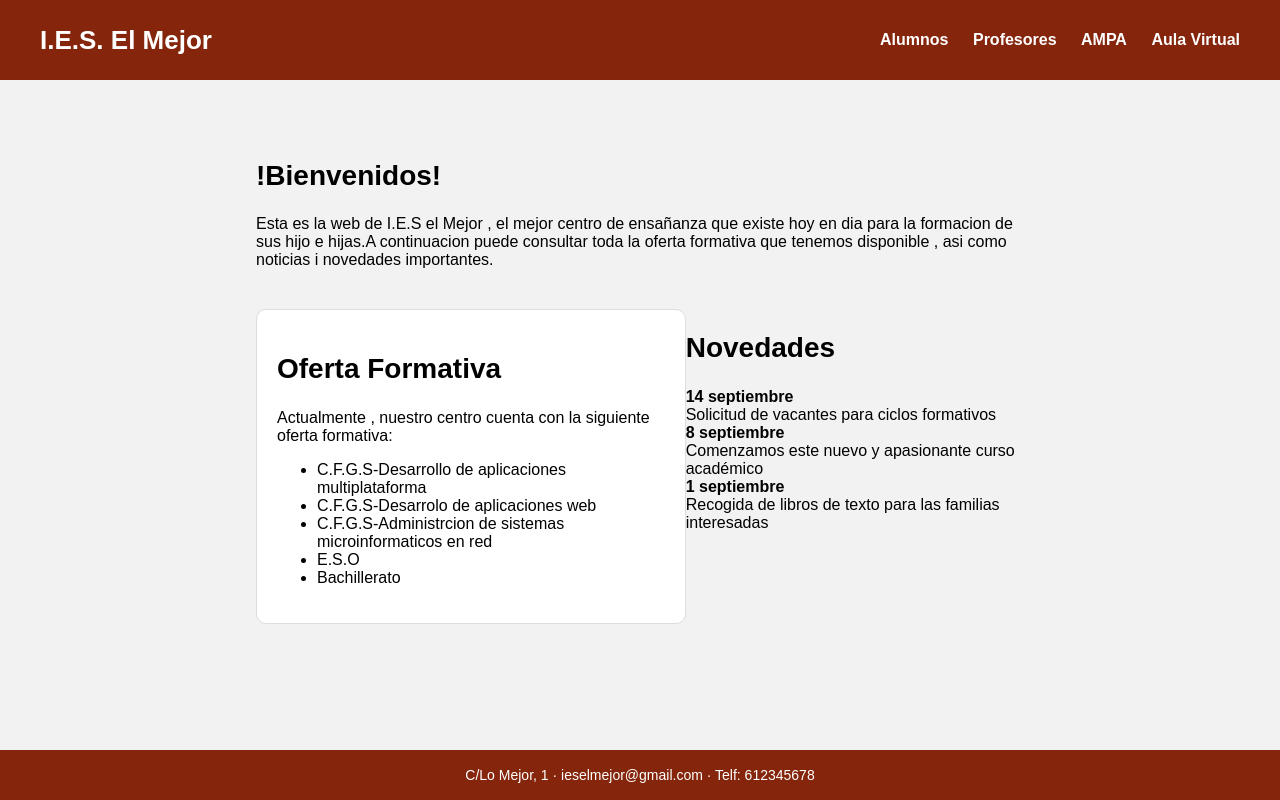
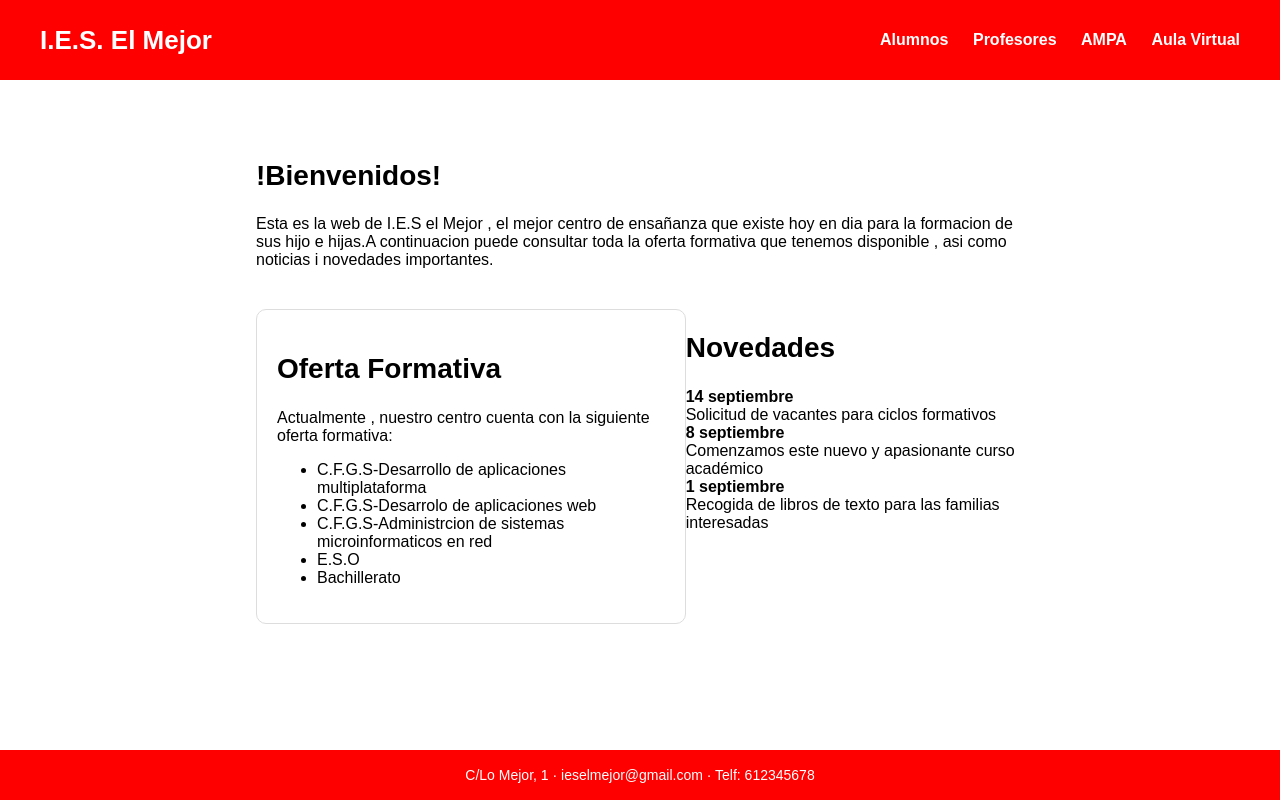
Before and after one commit to ornyx50/Aplicaciones-_web-de-Javier-, a plain HTML site: page flex/flex.html in a window 1280 px wide. Drawn offline with Linux system fonts and the light colour scheme.

Commit message:
Update flex.css

```diff
--- a/flex/flex.css
+++ b/flex/flex.css
@@ -2,7 +2,7 @@
 body {
     margin: 0;
     font-family: Arial, sans-serif;
-    background-color: #f2f2f2;
+    background-color: white;
 }
 
 
@@ -12,7 +12,7 @@ header {
     left: 0;
     width: 100%;
     height: 80px;
-    background-color: #84250C;
+    background-color: red;
     color: white;
     display: flex;
     align-items: center;
@@ -75,7 +75,7 @@ footer {
     left: 0;
     width: 100%;
     height: 50px;
-    background-color: #84250C;
+    background-color: red;
     color: white;
     display: flex;
     align-items: center;
```
